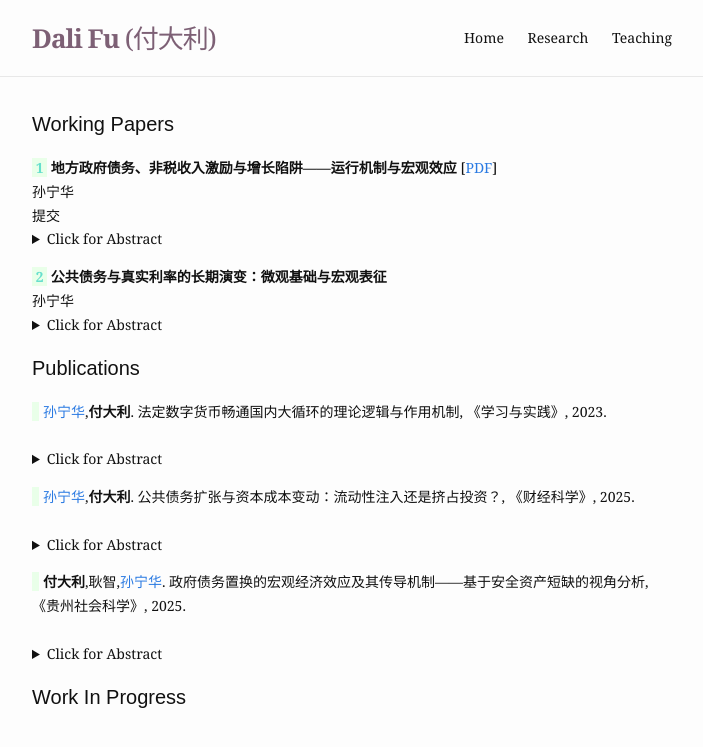
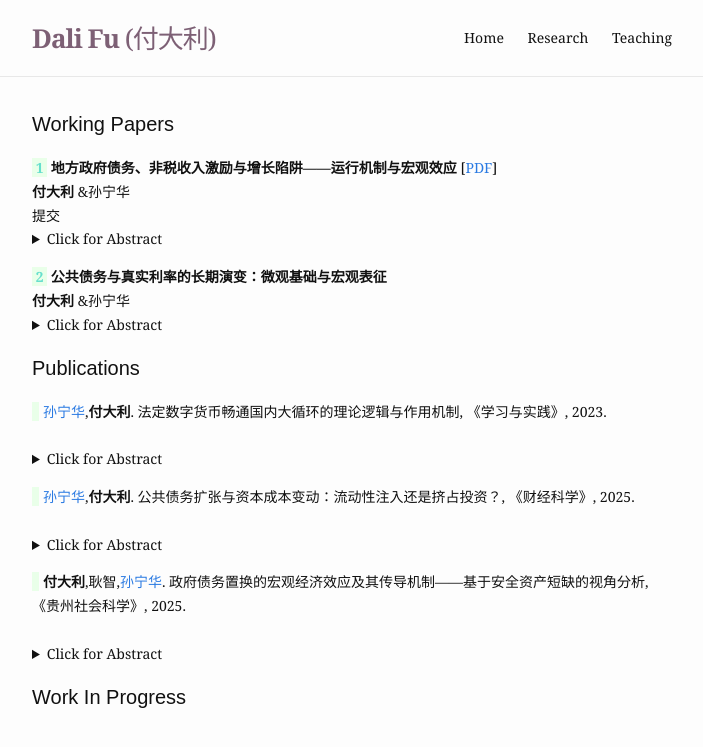
Before and after one commit to dali-econ/homepage, a Jekyll site: the page built from research.md, in a window 1280 px wide. Shown: the top 747 px of the page, without its empty margins (288-991 px from the left). Built offline with Jekyll 4.4.1, drawn with Linux system fonts in a browser that asks for light colours.

Commit message:
Update research.md

```diff
--- a/research.md
+++ b/research.md
@@ -7,13 +7,13 @@ items:
   - title: Working Paper
     description: <strong>地方政府债务、非税收入激励与增长陷阱——运行机制与宏观效应</strong> [<a href="./assets/main_slides_final.pdf" target="_blank">PDF</a>]
     publication: 提交
-    authors: 孙宁华
+    authors: <strong>付大利</strong> &孙宁华
     numbering: 1
     abstract: 近年来随着地方政府的财政压力不断增长，非税收入的大幅增长引起了社会的广泛关注。本文首先揭示了两个典型事实，(1) 中国政府支出存在刚性特征，(2) 非税收入与税收收入存在不完全替代性。进一步地，本文通过构建一个包含政企关联和罚没收入的动态随机一般均衡模型，探究了财政压力下非税收入征管对经济增长和财政政策有效性的影响，并给出了应对方案。研究发现，当地方政府面临的财政压力上升时，会强化非税收收入的激励，加强对非税收入的征管，进而加重企业非税负担，破坏地区营商环境，影响长期经济增长，产生“捞偏门效应”。在上述设定下，如果不加干预，这一负向效应会自我强化，使经济会陷入到“债务压力——增长陷阱”。同时，“偏门效应”会弱化财政支出扩张的政策效果，甚至会导致轻微通货紧缩。对策分析表面，强化监管和允许地方政府规范发行债券都会弱化财政压力下地方政府的非税收入激励，避免落入“债务压力——增长陷阱”，社会整体福利水平分别提高2.28% 和3.31%。本文补充了财政政策之供给侧效应的相关研究，为公共债务的宏观效应研究提供了新的视角，同时为涉企违规收费专项整治行动提供了经济学的理论支撑。
 
   - title: Working Paper
     description: <strong>公共债务与真实利率的长期演变：微观基础与宏观表征</strong>
-    authors: 孙宁华
+    authors: <strong>付大利</strong> &孙宁华
     numbering: 2
     abstract: 近四十年以来，全世界范围内发达经济体的公共债务一致呈现扩张趋势，真实利率与自然利率一致呈下降趋势，2008 年以来，中国也呈现债务上升和利率下降并存的现象。传统理论认为，公共债务扩张会推动真实利率上升，并不能很好地解释这一经济现实。有鉴于此，本部分构建一个动态一般均衡模型，旨在分析政府部门的财政政策（包括政府支出、税收和政府债务）如何影响长期真实利率及其传导机制。研究表明，在家庭部门引入非位似偏好能够很好地刻画公共债务与真实利率的长短期关系，即公共债务扩张推动真实利率短期上升，长期下降。非位似偏好刻画了边际储蓄倾向递增，收入不平等增加时导致债务扩张时期长期真实利率下降的重要原因。
 
```
